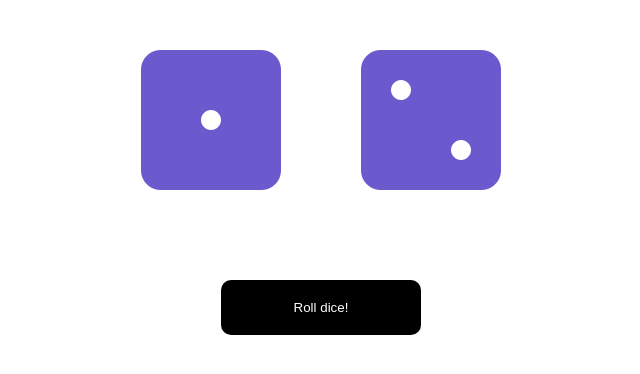
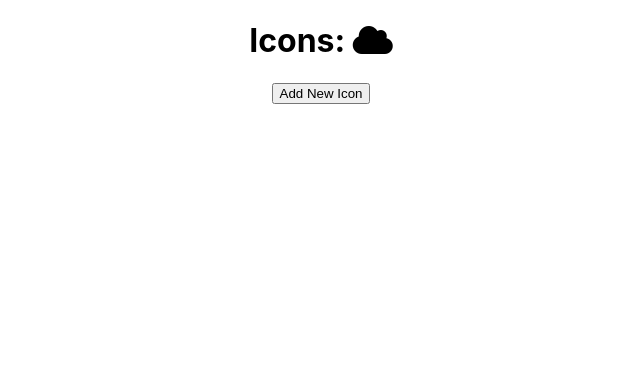
Before and after one commit to mouadee/reacting, a React (Create React App) app: page / in a window 1280 px wide. Shown: the top 374 px of the page, without its empty margins (319-959 px from the left). Built offline with nearby package versions, Linux system fonts and the light colour scheme.

Commit message:
testing add icon

```diff
--- a/src/App.js
+++ b/src/App.js
@@ -1,12 +1,12 @@
 import React, { Component } from 'react'
 import './App.css';
-import RollDice from './RollDice';
+import IconList from './IconList';
 
 class App extends Component {
   render() {
     return (
       <div className="App">
-        <RollDice />
+        <IconList />
       </div>
     );
   }
--- a/src/Die.css
+++ /dev/null
@@ -1,34 +0,0 @@
-.Die {
-    font-size: 10em;
-    padding: 0.25em;
-    color: slateblue;
-}
-
-.shaking {
-    animation: wobble 1s;
-}
-
-/* Key frame */
-@keyframes wobble {
-    form {
-        transform: translate3d(0, 0, 0)
-    }
-    15% {
-        transform: translate3d(-25%, 0, 0) rotate3d(0, 0, 1, -5deg)
-    }
-    30% {
-        transform: translate3d(20%, 0, 0) rotate3d(0, 0, 1, 3deg)
-    }
-    45% {
-        transform: translate3d(-15%, 0, 0) rotate3d(0, 0, 1, -3deg)
-    }
-    60% {
-        transform: translate3d(10%, 0, 0) rotate3d(0, 0, 1, 2deg)
-    }
-    75% {
-        transform: translate3d(-5%, 0, 0) rotate3d(0, 0, 1, -1deg)
-    }
-    to {
-        transform: translate3d(0, 0, 0)
-    }
-}
--- a/src/Die.js
+++ /dev/null
@@ -1,12 +0,0 @@
-import React, { Component } from 'react'
-import './Die.css'
-
-class Die extends Component {
-    render() {
-        return (
-            <i className={`Die fas fa-dice-${this.props.face} ${this.props.rolling ? 'shaking' : ''}`}></i>
-        );
-    }
-}
-
-export default Die;
--- /dev/null
+++ b/src/IconList.js
@@ -0,0 +1,41 @@
+import React, { Component } from 'react'
+class IconList extends Component {
+    static defaultProps = {
+        options: [
+            "angry",
+            "anchor",
+            "archive",
+            "at",
+            "archway",
+            "baby",
+            "bell",
+            "bolt",
+            "bone",
+            "car",
+            "city",
+            "cloud",
+            "couch",
+        ]
+    }
+
+    constructor(props) {
+        super(props);
+        this.state = { icons: ['cloud'] };
+    }
+    addIcon = () => {
+        let idx = Math.floor(Math.random() * this.props.options.length)
+        let newIcons = this.props.options[idx]
+        this.setState({ icons: [...this.state.icons, newIcons] })
+    }
+    render() {
+        const icons = this.state.icons.map(i => <i className={`fas fa-${i}`} />)
+        return (
+            <div>
+                <h1>Icons: {icons}</h1>
+                <button onClick={this.addIcon}>Add New Icon</button>
+            </div>
+        );
+    }
+}
+
+export default IconList;
--- a/src/RollDice.css
+++ /dev/null
@@ -1,25 +0,0 @@
-.RollDice {
-    display: flex;
-    flex-flow: column nowrap;
-    min-height: 100vh;
-}
-.RollDice button {
-    width: 15em;
-    padding: 1.5em;
-    border: none;
-    border-radius: 10px;
-    color: white;
-    background-color: #000;
-    margin-top: 3em;
-    outline: none;
-    align-self: center
-}
-.RollDice button:hover {
-    cursor: pointer;
-    background-color: darkslateblue;
-}
-.RollDice-container {
-    display: flex;
-    justify-content: center;
-    align-content: center
-}
--- a/src/RollDice.js
+++ /dev/null
@@ -1,45 +0,0 @@
-import React, { Component } from 'react'
-import Die from './Die'
-import './RollDice.css'
-
-class RollDice extends Component {
-    static defaultProps = {
-        sides: ['one', 'two', 'three', 'four', 'five', 'six']
-    }
-
-    constructor(props) {
-        super(props);
-        this.state = { die1: 'one', die2: 'two', rolling: false };
-    }
-    rolle = () => {
-        // Pick 2 New Rolls
-        const newDie1 = this.props.sides[
-            Math.floor(Math.random() * this.props.sides.length)
-        ]
-        const newDie2 = this.props.sides[
-            Math.floor(Math.random() * this.props.sides.length)
-        ]
-        // Set State With New Rolls
-        this.setState({ die1: newDie1, die2: newDie2, rolling: true })
-        // Wait One Second And Set Rolling To False
-        setTimeout(() => {
-            this.setState({ rolling: false })
-        }, 1000);
-    }
-
-    render() {
-        return (
-            <div className="RollDice">
-                <div className="RollDice-container">
-                    <Die face={this.state.die1} rolling={this.state.rolling} />
-                    <Die face={this.state.die2} rolling={this.state.rolling} />
-                </div>
-                <button onClick={this.rolle} disabled={this.state.rolling}>
-                    {this.state.rolling ? 'Rolling..' : 'Roll dice!'}
-                </button>
-            </div>
-        );
-    }
-}
-
-export default RollDice;
```
Also changed, not shown: src/ScoreKeeper.js (added, +27 -0 lines).
